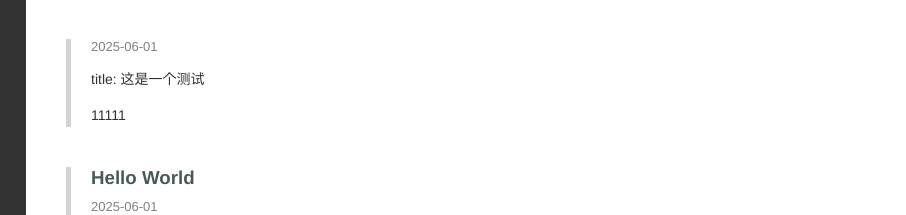
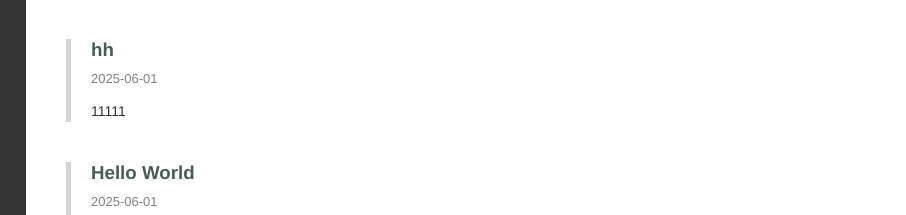
Before and after one commit to wugeqi/wugeqi.github.io, a plain HTML site: page index.html in a window 1280 px wide. Shown: the top 215 px of the page, 374-1280 px from the left. Drawn offline with nearby package versions, Linux system fonts and the light colour scheme.

Commit message:
Site updated: 2025-06-01 18:06:54

```diff
--- a/index.html
+++ b/index.html
@@ -148,7 +148,7 @@
     <div class="post-list-item article">
       <h3 class="article-header">
         <a href="/2025/06/01/test/" >
-
+  hh
 </a>
 
       </h3>
@@ -166,8 +166,7 @@
       </div>
       <div class="article-entry">
 
-          <p>title: 这是一个测试</p>
-<p>11111</p>
+          <p>11111</p>
 
 
       </div>
```
Also changed, not shown: 2025/06/01/test/index.html (+10 -7 lines), archives/2025/06/index.html (+2 -3 lines), archives/2025/index.html (+2 -3 lines), archives/index.html (+2 -3 lines).
